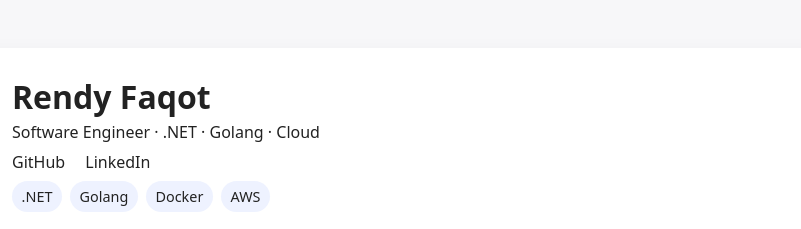
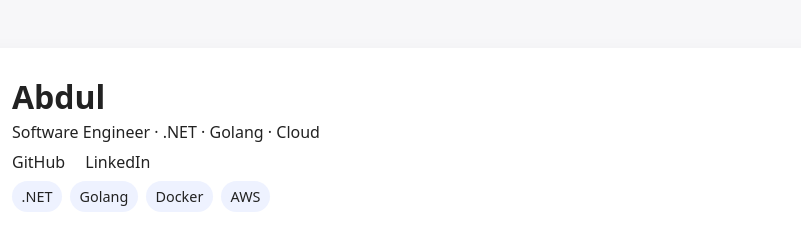
Before and after one commit to suhe070/my-profile, a plain HTML site: page index.html in a window 1280 px wide. Shown: the top 229 px of the page, 290-1091 px from the left. Drawn offline with Linux system fonts and the light colour scheme.

Commit message:
index baru

```diff
--- a/index.html
+++ b/index.html
@@ -22,7 +22,7 @@
          <header>
             <img class="avatar" src="https://avatars.githubusercontent.com/u/9919?s=200&v=4" alt="avatar" />
             <div>
-               <h1>Rendy Faqot</h1>
+               <h1>Abdul</h1>
                <div>Software Engineer · .NET · Golang · Cloud</div>
                <div class="links" style="margin-top:.5rem">
                   <a href="https://github.com/your-username" target="_blank">GitHub</a>
```
